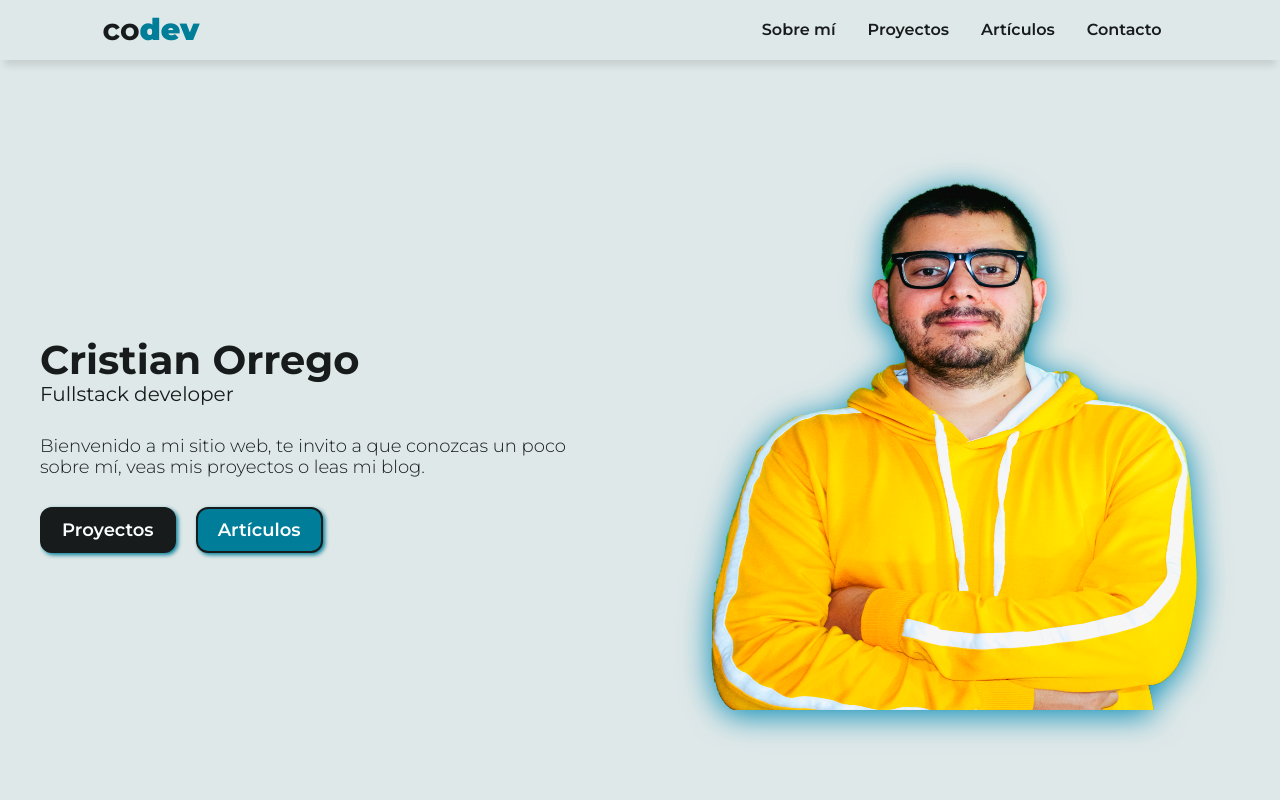
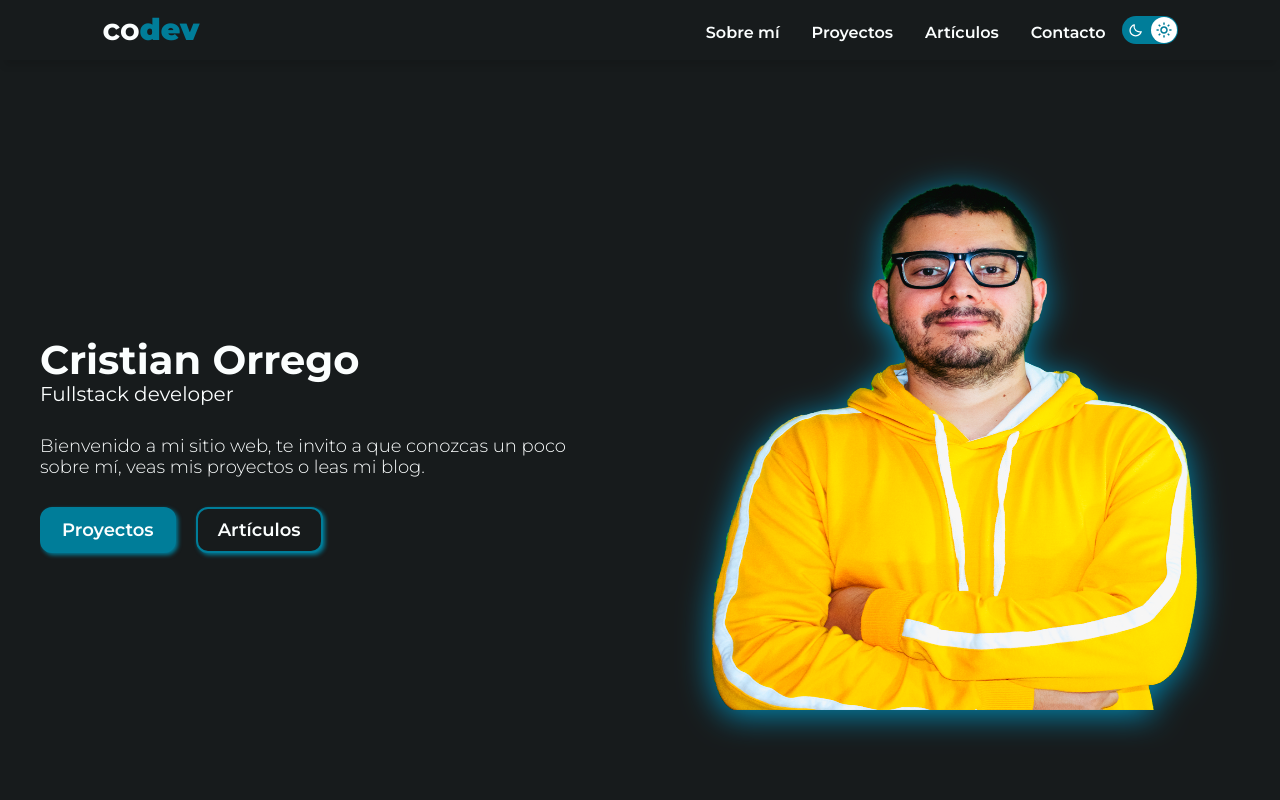
Before and after one commit to cristianorregodev/next-portfolio, a Next.js app: page / in a window 1280 px wide. Shown: the top 800 px of the page. Built offline with nearby package versions, Linux system fonts and the light colour scheme.

Commit message:
feature (darkmode): Listo toggle de darkmode

```diff
--- a/package.json
+++ b/package.json
@@ -15,6 +15,7 @@
     "react": "18.2.0",
     "react-dom": "18.2.0",
     "react-icons": "^4.8.0",
+    "react-switch": "^7.0.0",
     "sass": "^1.62.1"
   }
 }
--- a/src/app/layout.js
+++ b/src/app/layout.js
@@ -1,3 +1,7 @@
+'use client'
+import { useContext } from 'react'
+import useTheme from '@/hooks/useTheme'
+import { GlobalContext } from '@/context'
 import { Navbar } from '@/components/Navbar'
 
 export const metadata = {
@@ -6,12 +10,15 @@ export const metadata = {
 }
 
 export default function RootLayout({ children }) {
-    const dark = false
+    const [theme, toggleTheme] = useTheme()
+
     return (
         <html lang="en">
-            <body className={dark ? 'dark' : 'light'}>
-                <Navbar />
-                {children}
+            <body className={theme ? 'dark' : 'light'}>
+                <GlobalContext.Provider value={{ theme, toggleTheme }}>
+                    <Navbar />
+                    {children}
+                </GlobalContext.Provider>
             </body>
         </html>
     )
--- a/src/components/Navbar.jsx
+++ b/src/components/Navbar.jsx
@@ -1,9 +1,13 @@
 'use client'
 import Link from 'next/link'
-import React, { useRef } from 'react'
+import React, { useRef, useContext } from 'react'
 import { AiOutlineMenu, AiOutlineClose } from 'react-icons/ai'
+import { BiMoon, BiSun } from 'react-icons/bi'
+import Switch from 'react-switch'
+import { GlobalContext } from '@/context'
 
 export const Navbar = () => {
+    const { theme, toggleTheme } = useContext(GlobalContext)
     const navRef = useRef()
 
     const showNavBar = () => {
@@ -30,7 +34,69 @@ export const Navbar = () => {
                 <a href="/image-generator" onClick={showNavBar} className="text">
                     Contacto
                 </a>
-
+                <Switch
+                    onChange={toggleTheme}
+                    checked={theme}
+                    offColor="#494646"
+                    onColor="#007D99"
+                    uncheckedIcon={
+                        <div
+                            style={{
+                                display: 'flex',
+                                justifyContent: 'center',
+                                alignItems: 'center',
+                                height: '100%',
+                                fontSize: 15,
+                                color: 'white',
+                                paddingRight: 2,
+                            }}
+                        >
+                            <BiSun />
+                        </div>
+                    }
+                    checkedIcon={
+                        <div
+                            style={{
+                                display: 'flex',
+                                justifyContent: 'center',
+                                alignItems: 'center',
+                                height: '100%',
+                                fontSize: 15,
+                                color: 'white',
+                                paddingRight: 2,
+                            }}
+                        >
+                            <BiMoon />
+                        </div>
+                    }
+                    uncheckedHandleIcon={
+                        <div
+                            style={{
+                                display: 'flex',
+                                justifyContent: 'center',
+                                alignItems: 'center',
+                                height: '100%',
+                                fontSize: 20,
+                            }}
+                        >
+                            <BiMoon />
+                        </div>
+                    }
+                    checkedHandleIcon={
+                        <div
+                            style={{
+                                display: 'flex',
+                                justifyContent: 'center',
+                                alignItems: 'center',
+                                height: '100%',
+                                color: '#007D99',
+                                fontSize: 18,
+                            }}
+                        >
+                            <BiSun />
+                        </div>
+                    }
+                />
                 <button className="nav_close_btn text" onClick={showNavBar}>
                     <AiOutlineClose />
                 </button>
--- /dev/null
+++ b/src/context/index.js
@@ -0,0 +1,4 @@
+'use client'
+import { createContext } from 'react'
+
+export const GlobalContext = createContext()
--- /dev/null
+++ b/src/hooks/useTheme.js
@@ -0,0 +1,14 @@
+'use client'
+import { useState } from 'react'
+
+const useTheme = () => {
+    const [theme, setTheme] = useState(true)
+
+    const toggleTheme = () => {
+        setTheme(!theme)
+    }
+
+    return [theme, toggleTheme]
+}
+
+export default useTheme
```
Also changed, not shown: 1 other file (tests, documents, lock files or other folders).
